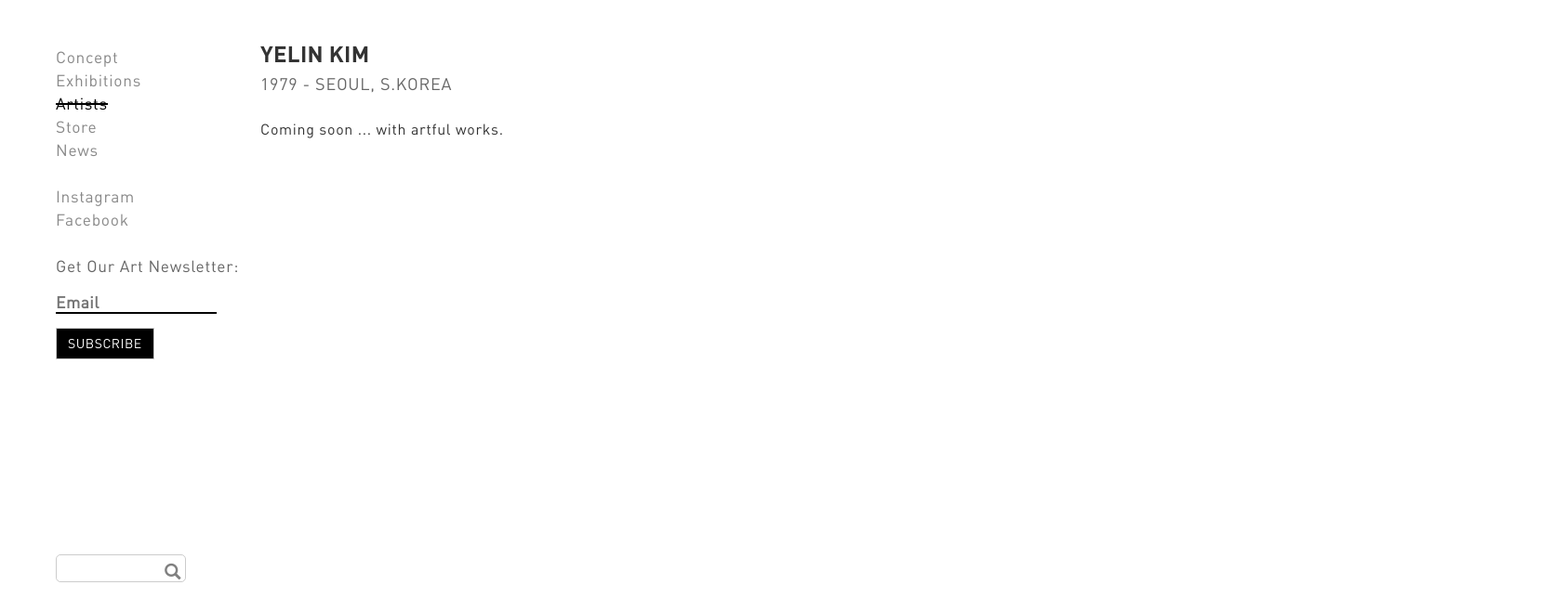
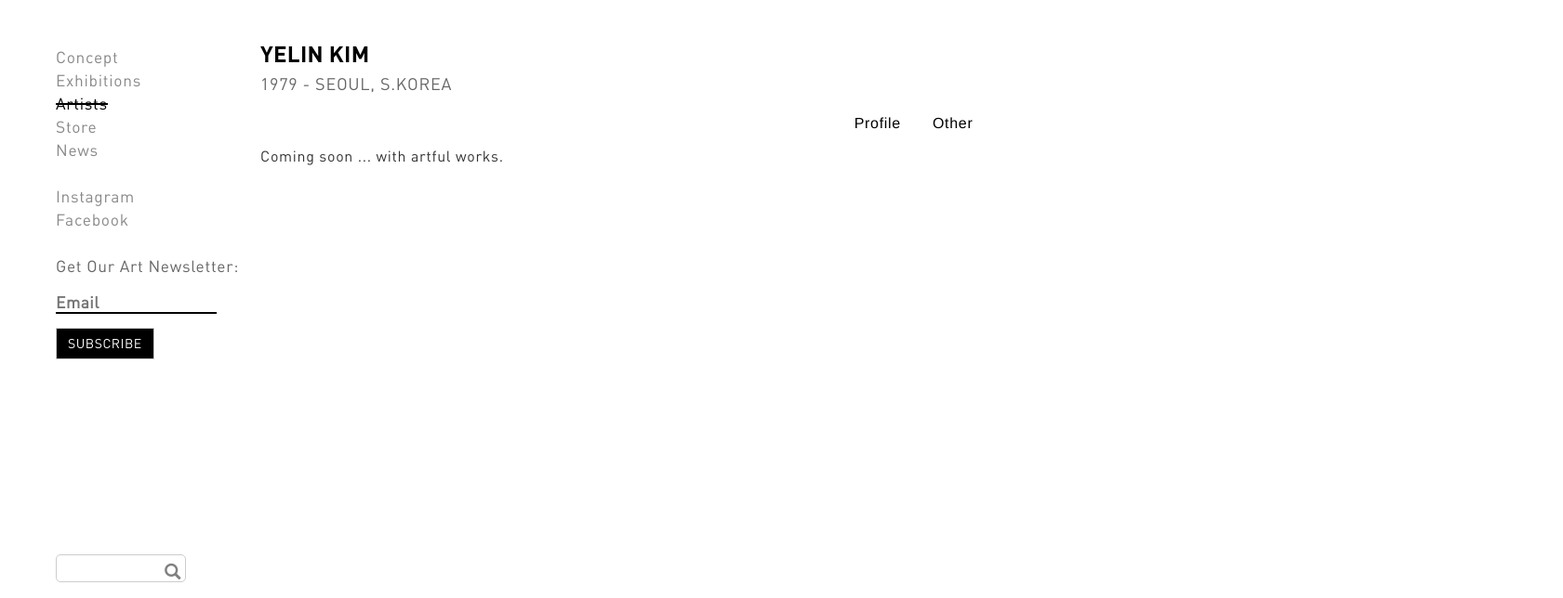
Before and after one commit to danielobembe/sketchedspace, a website: page yelin_kim.html in a window 1280 px wide. Shown: the part 128-772 px from the top of the page at 93% size, 1681 px wide, since content can reach past the window. Drawn offline with nearby package versions, Linux system fonts and the light colour scheme.

Commit message:
inserted tabs and tab content

```diff
--- a/public/assets/css/core.css
+++ b/public/assets/css/core.css
@@ -1438,7 +1438,27 @@ section#contents .row .col-sm-10 .project .text > li {
 	white-space: nowrap;
 	color: #666666;
 	font-family: 'din-regular', sans-serif;
-	padding-bottom: 15px;
+	padding-bottom: -5px;
+ }
+ .right-to-left {
+	 display: block;
+	 position: relative;
+	 left: 80%;
+	 border-bottom: 0px;
+	 border-bottom-style: none;
+	 /*text-decoration: none;*/
+ }
+.nav-tabs li {
+	border: none;
+}
+.nav-tabs a {
+	color: black;
+	text-decoration: none;
+ }
+.nav-tabs a:hover {
+ 	color:inherit;
+ 	text-decoration:none;
+ 	cursor:pointer;
  }
 /**TEST**/
 
--- a/yelin_kim.html
+++ b/yelin_kim.html
@@ -64,12 +64,37 @@
                     <!-- Content Begins Here-->
                     <h1 id="main-title">ARTISTS</h1>
 
-                    <h3 class="artist-title">Yelin Kim</h3><!--class = title-->
-                    <h4 class="artist-day_location">1979 - Seoul, S.Korea</h4>
 
-                    <p class="eng">
+                    <a href="/yelin_kim.html" class="project-anchor">
+                      <h3 class="artist-title">Yelin Kim</h3><!--class = title-->
+                      <h4 class="artist-day_location">1979 - Seoul, S.Korea</h4>
+                    </a>
+
+                    <div>
+
+                  <!-- Nav tabs -->
+                  <ul class="nav nav-tabs right-to-left"  role="tablist" style="border-bottom:0px">
+                    <li role="presentation" class="active" style="display:none" ><a href="#home" aria-controls="home" role="tab" data-toggle="tab" >Home</a></li>
+                    <li role="presentation"><a href="#profile" aria-controls="profile" role="tab" data-toggle="tab">Profile</a></li>
+                    <li role="presentation"><a href="#other" aria-controls="other" role="tab" data-toggle="tab">Other</a></li>
+                  </ul>
+
+                  <!-- Tab panes -->
+                  <div class="tab-content">
+                    <div role="tabpanel" class="tab-pane active" id="home">
+                      <p class="eng">
+                      Coming soon ... with <span>artful</span> works.
+                      </p>
+                    </div>
+                    <div role="tabpanel" class="tab-pane" id="profile">Coming Soon</div>
+                    <div role="tabpanel" class="tab-pane" id="other">Coming Soon</div>
+                  </div>
+
+                </div>
+
+                    <!-- <p class="eng">
                     Coming soon ... with <span>artful</span> works.
-                    </p>
+                    </p> -->
                     <!-- Content Ends Here-->
                 </div>
 
```
Also changed, not shown: alisi_telengut.html (+21 -0 lines), dongwhan_wang.html (+22 -5 lines), jiyen_lee.html (+26 -0 lines).
